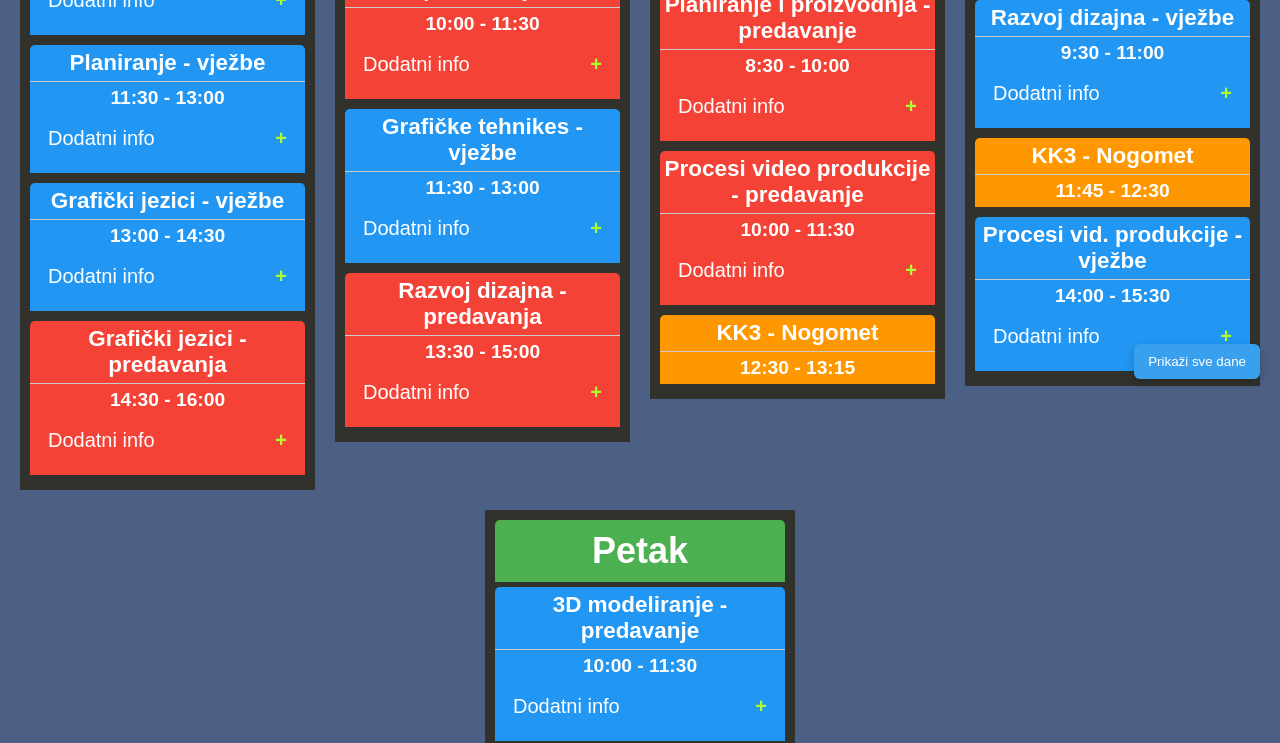
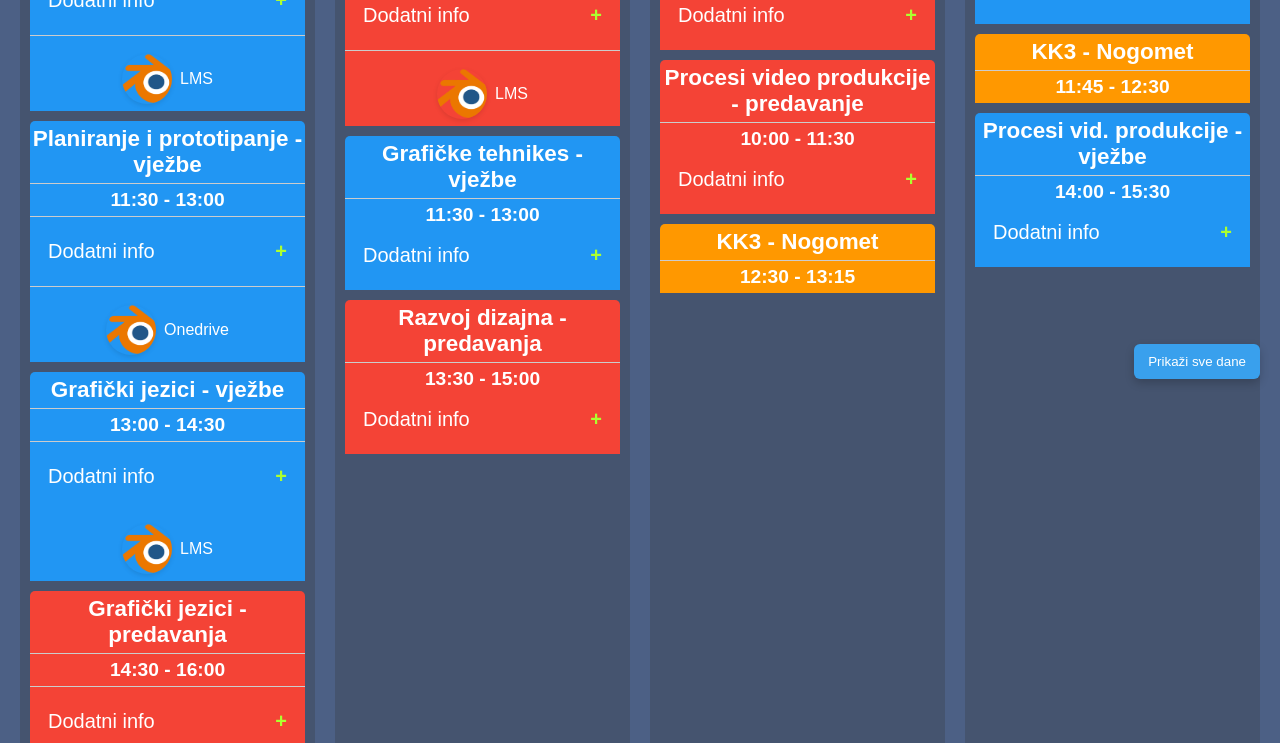
Before and after one commit to Zekica123/raspored-tvz, a plain HTML site: page index.html in a window 1280 px wide. Shown: the part 401-1144 px from the top of the page. Drawn offline with Linux system fonts and the light colour scheme.

Commit message:
Add files via upload

```diff
--- a/index.css
+++ b/index.css
@@ -3,6 +3,24 @@
     margin: 0;
     box-sizing: border-box;
     font-family: Arial, Helvetica, sans-serif;
+}
+
+
+::-webkit-scrollbar {
+  width: 10px;
+}
+
+::-webkit-scrollbar-track {
+  background: #4C6085;
+}
+
+::-webkit-scrollbar-thumb {
+  background: #9a998c;
+}
+
+/* Handle on hover */
+::-webkit-scrollbar-thumb:hover {
+  background: #2196F3;
 }
 
 body {
@@ -30,30 +48,20 @@ body {
     border: 2px solid white;
 }
 
-.prikazi-button{
+.prikazi-button {
     position: fixed;
     bottom: 20px;
     right: 20px;
     z-index: 1000;
-
-    /* opcionalno: stil za izgled gumba */
     background: #39A0ED;
     color: #fff;
     padding: 10px 14px;
     border-radius: 6px;
     border: none;
     cursor: pointer;
-    box-shadow: 0 4px 10px rgba(0,0,0,0.2);
+    box-shadow: 0 4px 10px rgba(0, 0, 0, 0.2);
 }
 
-/* prilagodba za male ekrane */
-@media (max-width: 700px) {
-  .prikazi-button{
-    bottom: 12px;
-    right: 12px;
-    padding: 8px 10px;
-  }
-}
 
 .zaglavlje h1 {
     font-size: 3rem;
@@ -66,10 +74,8 @@ body {
     flex-wrap: wrap;
     padding: 20px;
     justify-content: center;
-    justify-items: center;
-    align-items: center; /* added: vertically center content inside .raspored */
     gap: 20px;
-    background-color: #4C6085;
+    background-color: #4c6085;
     min-height: 100vh;
 }
 
@@ -77,7 +83,8 @@ body {
     flex: 20%;
     max-width: 25%;
     padding: 10px;
-    background-color: #32322C;
+    border-radius: 10px;
+    background-color: rgb(50, 50, 44,0.25);
     box-sizing: border-box;
 }
 
@@ -115,7 +122,7 @@ body {
     border-radius: 5px 5px 0 0;
 }
 
-.tjelesni{
+.tjelesni {
     background-color: #ff9800;
     color: white;
     text-align: center;
@@ -144,7 +151,8 @@ body {
     font-size: 20px;
 }
 
-.active, .collapsible:hover {
+.active,
+.collapsible:hover {
     background-color: #4C6085;
 }
 
@@ -158,7 +166,7 @@ body {
 
 .active:after {
     content: "\2212";
-  color: red ;
+    color: red;
 }
 
 .content {
@@ -169,14 +177,73 @@ body {
     background-color: transparent;
 }
 
+.platforma{
+    height: 50px;
+    margin-top: 20px;
+    display: flex;
+    flex-direction: row;
+    justify-content: center;
+    align-items: center;
+    gap: 12px; /* razmak između stavki */
+}
+
+/* kontejner za sliku + tekst (inline) */
+.platforma .item{
+    display: inline-flex;
+    align-items: center;
+    gap: 8px;
+    color: white;
+    font-size: 1rem;
+    line-height: 1;
+}
+
+/* prilagodba slike unutar .item */
+.platforma .item img{
+    height: 50px;
+    width: 50px;
+    object-fit: cover;
+    margin: 0;
+    box-shadow: 0 2px 5px rgba(0,0,0,0.1);
+    border-radius: 50%;
+    transition: transform 0.2s;
+}
+
+/* tekst pored slike, poravnat vertikalno */
+.platforma .item .text{
+    display: inline-block;
+    color: white;
+    font-weight: 500;
+    white-space: nowrap;
+}
+
+/* hover efekt samo za sliku */
+.platforma .item img:hover {
+    transform: scale(1.1);
+}
+
+@media only screen and (max-width: 1000px){
+    .dan {
+        flex: 40%;
+        max-width: 50%;
+    }
+}
+
 @media only screen and (max-width: 700px) {
+
+    .prikazi-button {
+        bottom: 12px;
+        right: 12px;
+        padding: 8px 10px;
+    }
+
     .raspored {
         display: flex;
         flex-wrap: wrap;
         flex-direction: column;
         padding: 20px;
         justify-content: center;
-    align-items: center; /* added for mobile */
+        align-items: center;
+        /* added for mobile */
         gap: none;
         background-color: #f0f0f0;
         height: 100%;
@@ -223,7 +290,7 @@ body {
         border-radius: 5px 5px 0 0;
     }
 
-.tjelesni{
+    .tjelesni {
         background-color: #ff9800;
         color: white;
         text-align: center;
--- a/index.html
+++ b/index.html
@@ -17,6 +17,7 @@
     </section>
 
     <section class="raspored">
+        <!--Ponedjeljak-->
         <div class="dan" id="pon" style="display: none;">
             <div class="dan-zaglavlje">
                 <h2>Ponedjeljak</h2>
@@ -34,20 +35,42 @@
                         <p>Profesor: Ivan Šokić</p>
                         <p>Obavezan dolazak: DA</p>
                     </div>
+                    <hr>
+                    <div class="platforma">
+                        <a href="https://lms-2020.tvz.hr/course/view.php?id=292">
+                            <div class="item">
+                                <img src="slike/3d.png">
+                                <span class="text">LMS</span>
+                            </div>
+                        </a>
+                    </div>
                 </div>
             </div>
 
             <div class="predmet">
                 <div class="predmet-vjezbe">
-                    <h3>Planiranje - vježbe</h3>
+                    <h3>Planiranje i prototipanje - vježbe</h3>
                     <hr>
                     <p>11:30 - 13:00 </p>
+                    <hr>
                     <button type="button" class="collapsible">Dodatni info</button>
                     <div class="content">
                         <p>Predavaona: PCLab4</p>
                         <p>Profesor: Vesna Uglješić</p>
                         <p>Obavezan dolazak: DA</p>
                     </div>
+                    <hr>
+                    <div class="platforma">
+                        <a
+                            href="https://tvzhr-my.sharepoint.com/personal/vugljesic_tvz_hr/_layouts/15/onedrive.aspx?CT=1760898444712&OR=OWA%2DNT%2DMail&CID=f29dc9b4%2D97aa%2D570e%2Db514%2D1803c8b76dcb&e=5%3Ac9302f8426d64bc7be1ccb3aabbca873&sharingv2=true&fromShare=true&at=9&id=%2Fpersonal%2Fvugljesic%5Ftvz%5Fhr%2FDocuments%2Fnastava%2Fppdp%2Fppdp%5F2526%2Fppdp%5F2526%5Fradovi%2Fppdp2%5Fburic%5Fgrozdic%5Ftanjic%5Fzec&FolderCTID=0x012000BD447652C92BAF42BDE460C171B39539&view=0">
+                            <div class="item">
+                                <img src="slike/3d.png">
+                                <span class="text">Onedrive</span>
+                            </div>
+                        </a>
+                    </div>
+
+
                 </div>
             </div>
 
@@ -56,11 +79,21 @@
                     <h3>Grafički jezici - vježbe</h3>
                     <hr>
                     <p>13:00 - 14:30 </p>
+                    <hr>
                     <button type="button" class="collapsible">Dodatni info</button>
                     <div class="content">
                         <p>Predavaona: PCLab4</p>
                         <p>Profesor: Maja</p>
                         <p>Obavezan dolazak: DA</p>
+                    </div>
+
+                    <div class="platforma">
+                        <a href="https://lms-2020.tvz.hr/course/view.php?id=282">
+                            <div class="item">
+                                <img src="slike/3d.png">
+                                <span class="text">LMS</span>
+                            </div>
+                        </a>
                     </div>
                 </div>
             </div>
@@ -70,6 +103,7 @@
                     <h3>Grafički jezici - predavanja</h3>
                     <hr>
                     <p>14:30 - 16:00 </p>
+                    <hr>
                     <button type="button" class="collapsible">Dodatni info</button>
                     <div class="content">
                         <p>Predavaona: D</p>
@@ -79,7 +113,7 @@
                 </div>
             </div>
         </div>
-
+        <!--Utorak-->
         <div class="dan" id="uto" style="display: none;">
             <div class="dan-zaglavlje">
                 <h2>Utorak</h2>
@@ -96,6 +130,16 @@
                         <p>Profesor: Biljana</p>
                         <p>Obavezan dolazak: NE</p>
                     </div>
+                    <hr>
+                    <div class="platforma">
+                        <a href="https://lms-2020.tvz.hr/course/view.php?id=285">
+                            <div class="item">
+                                <img src="slike/3d.png">
+                                <span class="text">LMS</span>
+                            </div>
+                        </a>
+                    </div>
+
                 </div>
             </div>
 
@@ -232,6 +276,8 @@
                         <p>Profesor: Alan Divjak</p>
                         <p>Obavezan dolazak: 4x</p>
                     </div>
+                    <hr>
+
                 </div>
             </div>
 
@@ -246,13 +292,20 @@
                         <p>Profesor: Aleksandra Bernašek</p>
                         <p>Obavezan dolazak: DA</p>
                     </div>
+                    <hr>
+                    <p>Platforma: </p>
+
+
                 </div>
             </div>
 
 
 
 
+
+
         </div>
+
 
         <button class="prikazi-button" id="prikaziSveBtn">Prikaži sve dane</button>
 
```
Also changed, not shown: slike/3d.png (added). Lines whose indentation alone changed are shown as unchanged.
